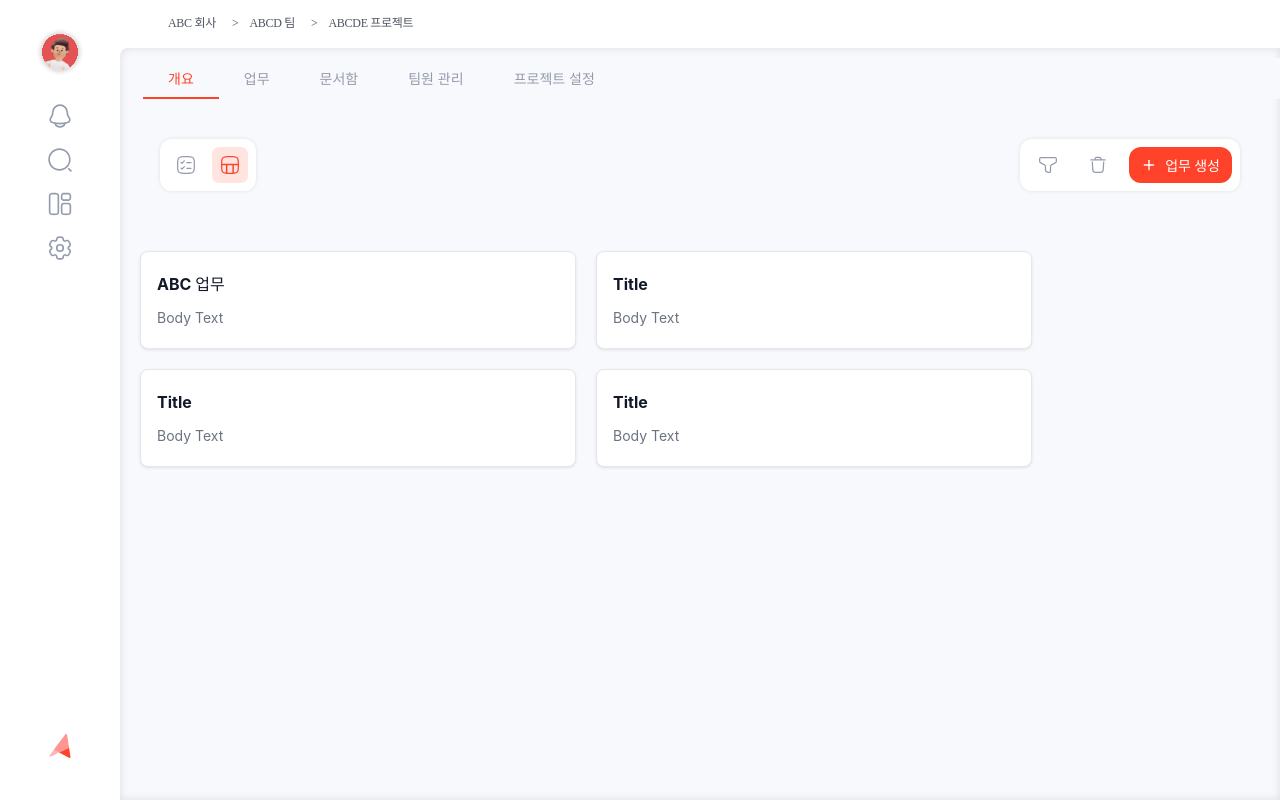
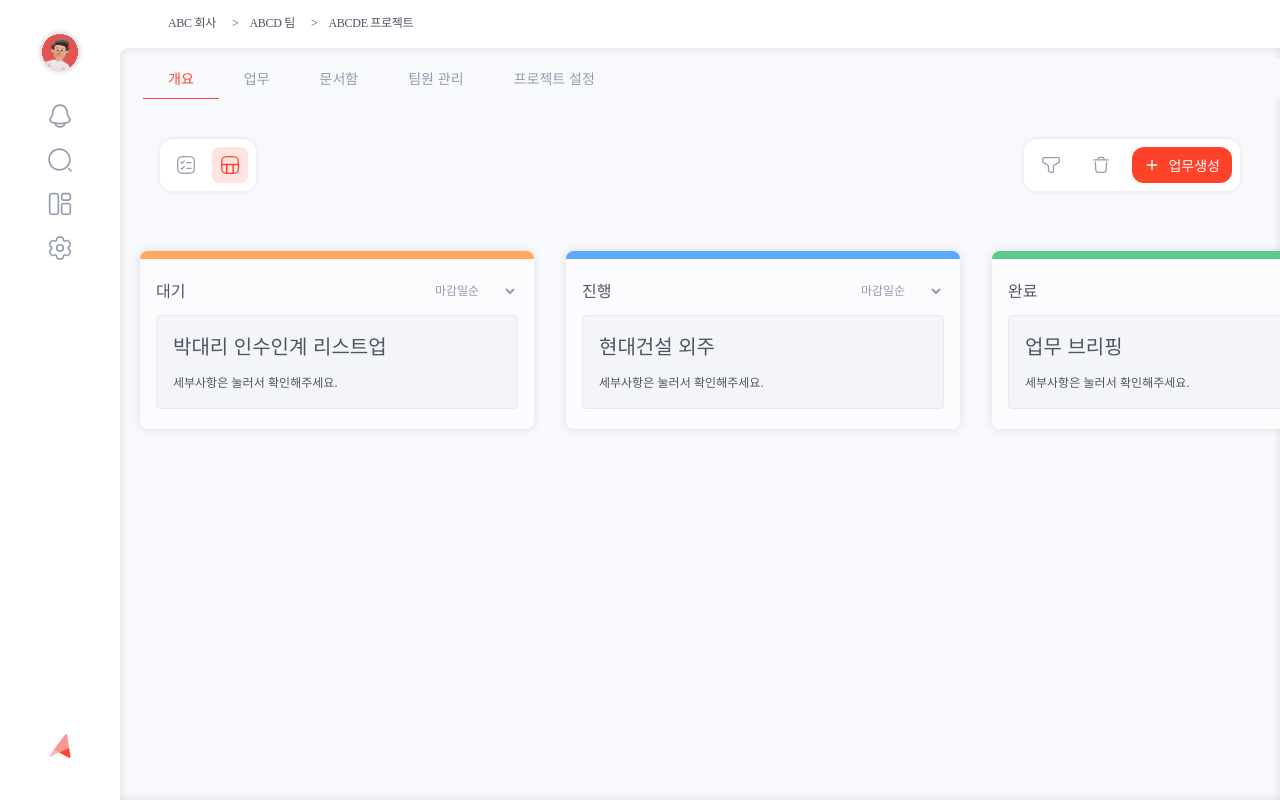
Before and after one commit to EveryPine/aether_front, a React (Vite) app: page / in a window 1280 px wide. Built offline with nearby package versions, Linux system fonts and the light colour scheme.

Commit message:
feat: 업무카드 레이아웃 디자인까지 완성

```diff
--- a/src/components/KanbanBoard/TaskCard.tsx
+++ b/src/components/KanbanBoard/TaskCard.tsx
@@ -1,50 +1,85 @@
-import React from "react";
+import React, { useState } from "react";
+import { FaDashcube } from "react-icons/fa"; // 대시 아이콘 사용
 
 interface TaskCardProps {
   title: string;
-  description: string;
+  bodyText: string;
+  borderColor: string;
 }
 
-const TaskCard: React.FC<TaskCardProps> = ({ title, description }) => {
+const TaskCard: React.FC<TaskCardProps> = ({ title, bodyText, borderColor }) => {
+  const [sortOption, setSortOption] = useState("마감일순");
+
   return (
     <div
       style={{
         display: "flex",
         flexDirection: "column",
-        alignItems: "flex-start",
-        gap: "12px",
-        padding: "20px 16px",
         minWidth: "362px",
         maxWidth: "402px",
-        flex: "1 0 0",
-        background: "#FFFFFF",
+        padding: "20px 16px",
         borderRadius: "8px",
-        boxShadow: "0px 1px 3px rgba(0, 0, 0, 0.1)", // 적당한 박스 섀도우 추가
-        border: "1px solid #E5E7EB", // 테두리 설정
+        borderTop: `8px solid ${borderColor}`,
+        background: "#FCFCFF",
+        boxShadow: "0px 0px 8px rgba(26, 26, 35, 0.12)",
+        gap: "12px",
       }}
     >
-      {/* 카드 제목 */}
+      {/* Header */}
       <div
         style={{
-          fontWeight: "700",
-          fontSize: "16px",
-          lineHeight: "24px",
-          color: "#111827",
+          display: "flex",
+          justifyContent: "space-between",
+          alignItems: "center",
+          width: "100%",
         }}
       >
-        {title}
+        <div style={{ display: "flex", alignItems: "center", gap: "8px" }}>
+          <h4
+            style={{
+              margin: 0,
+              fontSize: "16px",
+              fontWeight: "600",
+              color: "#4F5462", // 글씨 색상 변경
+            }}
+          >
+            {title}
+          </h4>
+        </div>
+
+        <select
+          value={sortOption}
+          onChange={(e) => setSortOption(e.target.value)}
+          style={{
+            fontSize: "12px",
+            border: "none", // Border 제거
+            color: "#949BAD", // 글씨 색상 변경
+            backgroundColor: "transparent", // 배경색 투명
+            cursor: "pointer",
+          }}
+        >
+          <option value="마감일순">마감일순</option>
+          <option value="최신생성일순">최신생성일순</option>
+        </select>
       </div>
 
-      {/* 카드 본문 */}
+      {/* Body */}
       <div
         style={{
-          fontWeight: "400",
-          fontSize: "14px",
-          lineHeight: "20px",
-          color: "#6B7280",
+          display: "flex",
+          flexDirection: "column",
+          padding: "16px",
+          gap: "8px",
+          alignSelf: "stretch",
+          borderRadius: "4px",
+          border: "1px solid #E5EAF2",
+          background: "#F3F5F8",
         }}
       >
-        {description}
+        <p style={{ margin: 0, fontSize: "20px", fontWeight: "normal", color: "#4F5462" }}>
+          {bodyText}
+        </p>
+        <p style={{ margin: "4px 0 0 0", fontSize: "12px", color: "#4F5462" }}>세부사항은 눌러서 확인해주세요.</p>
       </div>
     </div>
   );
--- a/src/components/KanbanBoard/TaskMenu.tsx
+++ b/src/components/KanbanBoard/TaskMenu.tsx
@@ -7,7 +7,7 @@ import Edit from "../../assets/Edit.svg"
 
 const TaskMenu: React.FC = () => {
   return (
-    <div style={{ display: "flex", justifyContent: "space-between", gap: "20px", padding: "40px" }}>
+    <div style={{ display: "flex", justifyContent: "space-between", gap: "20px", padding: "40px"}}>
       {/* 왼쪽 모드 전환 메뉴 */}
       <div
         style={{
@@ -111,12 +111,12 @@ const TaskMenu: React.FC = () => {
             backgroundColor: "#FF432B",
             color: "#FFFFFF",
             fontSize: "14px",
-            fontWeight: "bold",
+            fontWeight: "normal",
             cursor: "pointer",
           }}
         >
           <FiPlus size={16} color="#FFFFFF" style={{ marginRight: "8px" }} />
-          업무 생성
+          업무생성
         </button>
       </div>
     </div>
--- a/src/components/Navbar.tsx
+++ b/src/components/Navbar.tsx
@@ -39,7 +39,7 @@ const Navbar: React.FC = () => {
                 bottom: 0,
                 left: 0,
                 right: 0,
-                height: "2px",
+                height: "1.3px",
                 backgroundColor: "#FF432B",
               }}
             />
--- a/src/pages/TaskKanban.tsx
+++ b/src/pages/TaskKanban.tsx
@@ -3,6 +3,7 @@ import Breadcrumb from "../components/BreadCrumb";
 import Navbar from "../components/Navbar";
 import TaskCard from "../components/KanbanBoard/TaskCard";
 import TaskMenu from "../components/KanbanBoard/TaskMenu";
+
 const TaskKanban: React.FC = () => {
   return (
     <div
@@ -27,6 +28,7 @@ const TaskKanban: React.FC = () => {
           borderRadius: "8px 0 0 0",
           background: "#F8F9FC",
           boxShadow: "0px 0px 8px 0px rgba(26, 26, 35, 0.12) inset",
+          overflowX: "hidden", // 회색 컨테이너 가로 스크롤 비활성화
         }}
       >
         {/* Navbar */}
@@ -35,22 +37,39 @@ const TaskKanban: React.FC = () => {
         </div>
 
         <div>
-            <TaskMenu/>
+          <TaskMenu />
         </div>
 
         {/* 업무 카드 레이아웃 */}
         <div
           style={{
             display: "flex",
-            flexWrap: "wrap",
-            gap: "20px",
+            gap: "32px",
             padding: "20px",
+            overflowX: "auto", // 업무 카드만 가로 스크롤 가능
+            whiteSpace: "nowrap", // 줄바꿈 방지로 가로 스크롤 활성화
           }}
         >
-          <TaskCard title="ABC 업무" description="Body Text" />
-          <TaskCard title="Title" description="Body Text" />
-          <TaskCard title="Title" description="Body Text" />
-          <TaskCard title="Title" description="Body Text" />
+          <TaskCard
+              title="대기"
+              bodyText="박대리 인수인계 리스트업"
+              borderColor="#FFA85C"
+            />
+            <TaskCard
+              title="진행"
+              bodyText="현대건설 외주"
+              borderColor="#5CA8FF"
+            />
+            <TaskCard
+              title="완료"
+              bodyText="업무 브리핑"
+              borderColor="#5EC98B"
+            />
+            <TaskCard
+              title="이슈"
+              bodyText="신규 사원 모집"
+              borderColor="#FF615C"
+            />
         </div>
       </div>
     </div>
```
